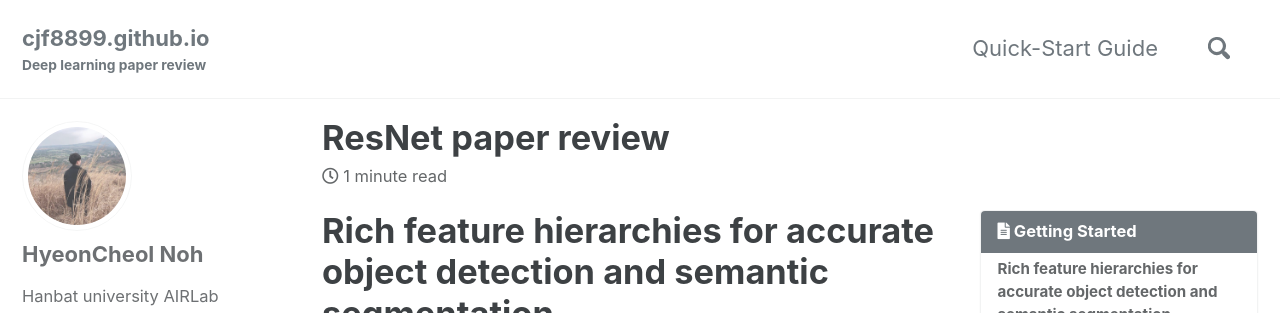
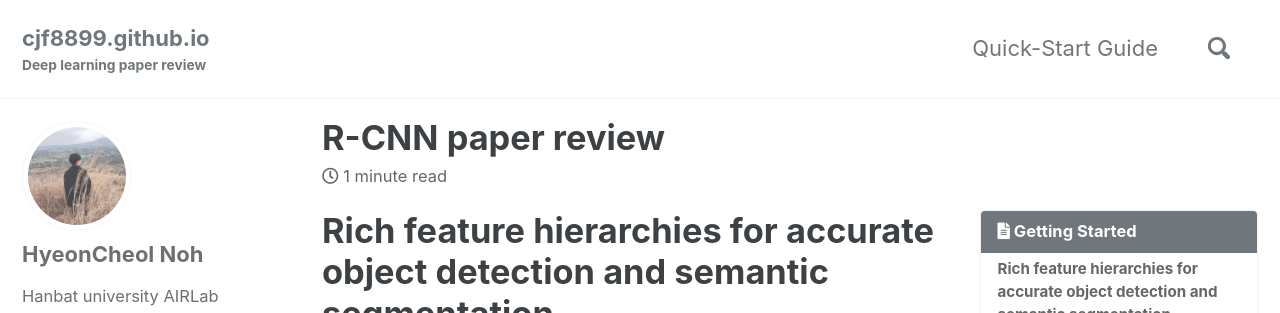
Before and after one commit to cjf8899/cjf8899.github.io, a Jekyll site: the page built from _posts/2020-09-21-R-CNN.md, in a window 1280 px wide and 900 px high. Shown: the top 313 px of the window. Built offline with Jekyll 4.4.1, drawn with Linux system fonts in a browser that asks for light colours; cached includes are drawn as plain includes; comment, search, counter and statistics services are not loaded; a style sheet for code colours, icons or effects is not loaded.

Commit message:
Update 2020-09-21-R-CNN.md

```diff
--- a/_posts/2020-09-21-R-CNN.md
+++ b/_posts/2020-09-21-R-CNN.md
@@ -1,5 +1,5 @@
 ---
-title:  "ResNet paper review"
+title:  "R-CNN paper review"
 last_modified_at: 2020-09-09 00:00:00 -0400
 categories:
   - Image Detection
@@ -73,7 +73,7 @@ selective search는 처음 약 2000개의 region proposals 한다.<br>
   <img src="/assets/img/r-cnn/03.jpg" width="100%" height="100%" title="70px" alt="memoryblock">
 </p>
 VOC 2010 test에서는 35.1% UVA 보다 더 높은 53.7%를 달성하였다.<br>
-VOC 2011/12 test에서도 53.3%라는 유사한 높은 성능을 달성하였다.
+VOC 2011/12 test에서도 53.3%라는 유사한 높은 성능을 달성하였다.<br><br>
 
 
 <em>Bounding Box Regression는 한마디로 부정확한 박스위치를 교정하여 정확도를 올리는 방법</em>
```
